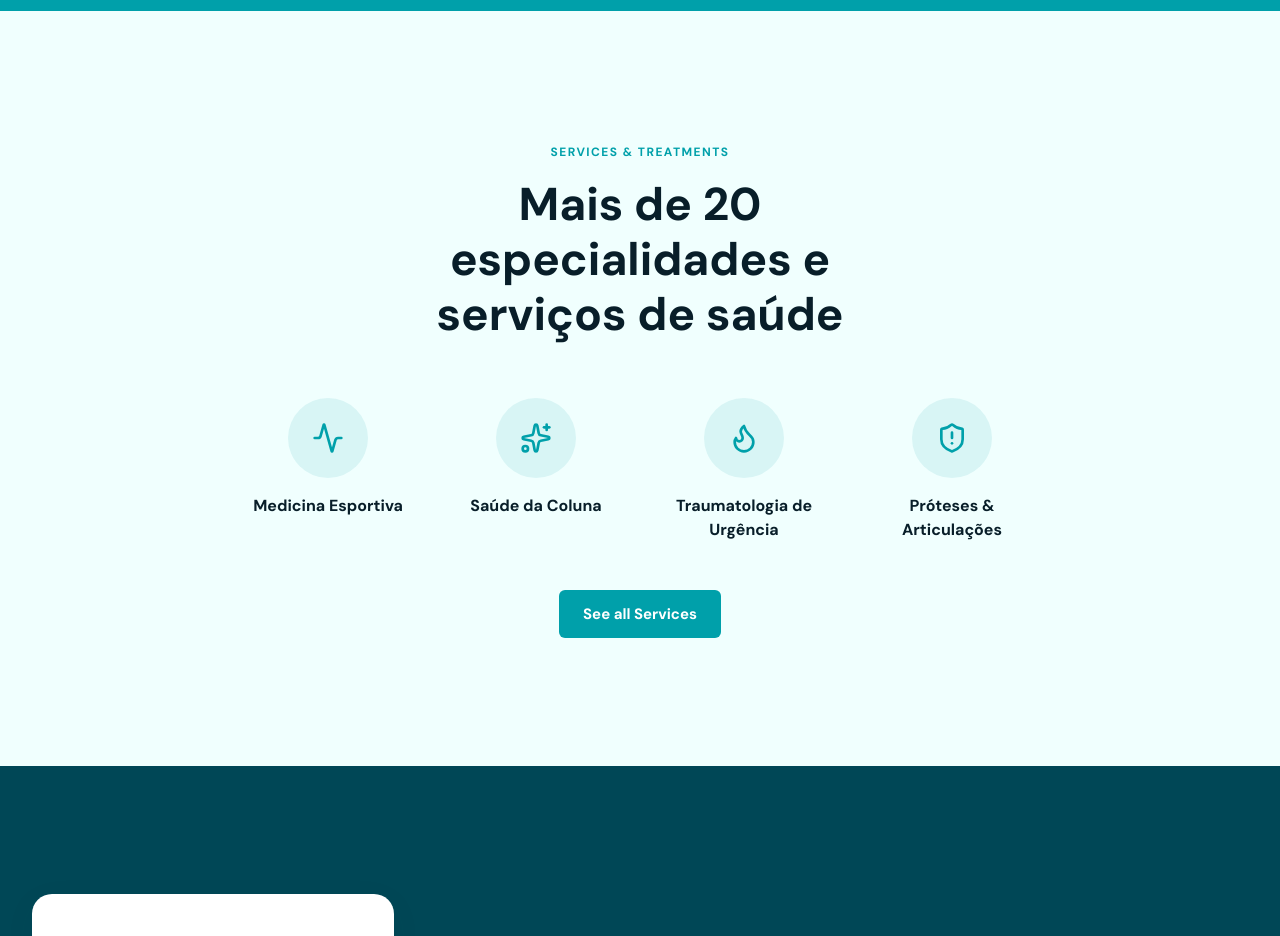
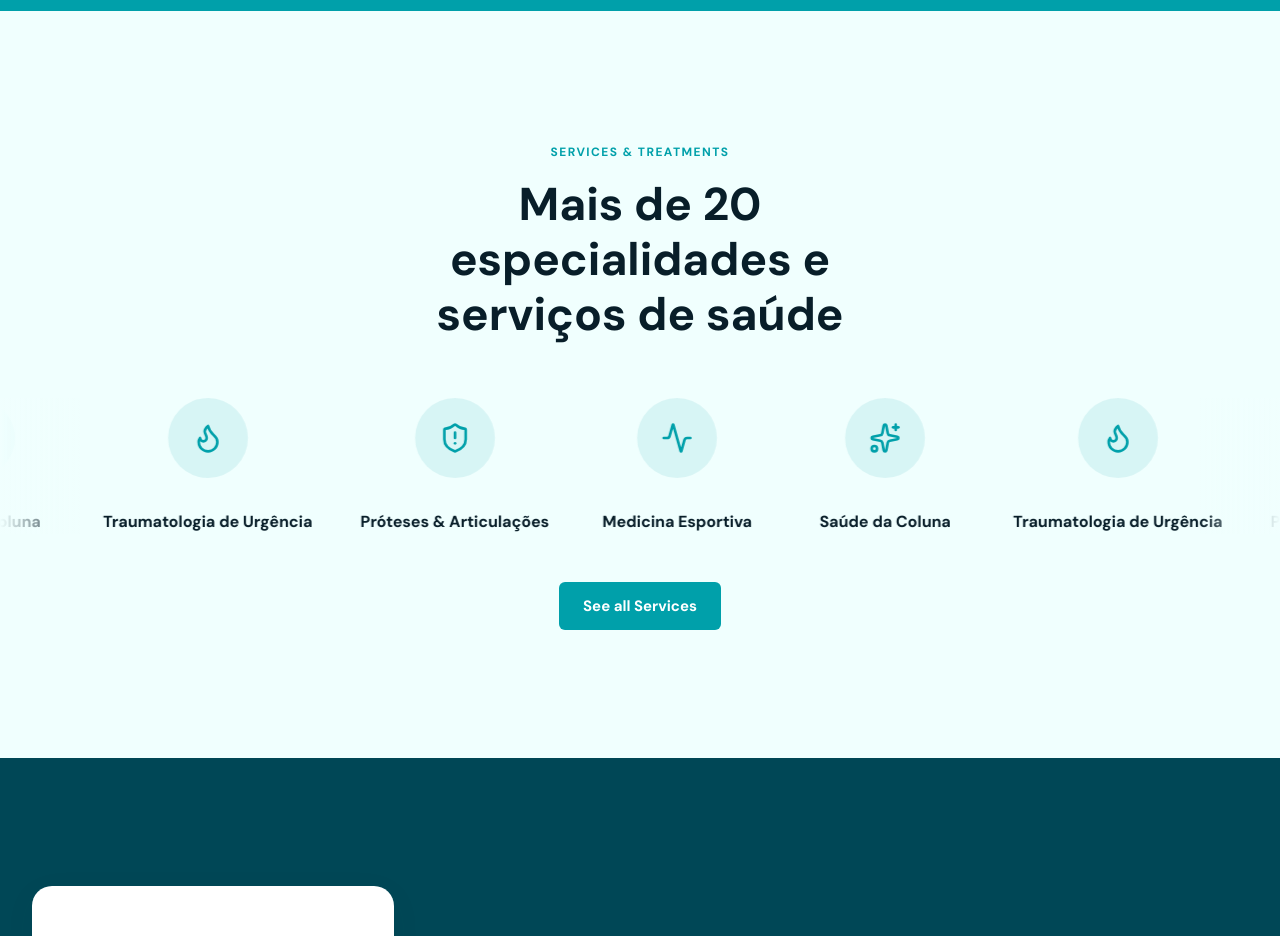
Before and after one commit to marroclife/ortho-recreio, a React (Vite) app: page / in a window 1280 px wide. Shown: the part 1320-2256 px from the top of the page. Built offline with nearby package versions, Linux system fonts and the light colour scheme; a web font is replaced by a local one.

Commit message:
feat: carrossel infinito na secao Services & Treatments
- Substituído grid estático por marquee horizontal continuo
- Icones circulares deslizam da direita para esquerda (CSS animation)
- Pausa no hover, fade gradiente nas bordas
- Build passando

```diff
--- a/src/App.tsx
+++ b/src/App.tsx
@@ -345,10 +345,10 @@ export default function App() {
         </div>
       </section>
 
-      {/* SERVICES GRID SECTION */}
+      {/* SERVICES MARQUEE SECTION */}
       <section id="servicos" className="py-24 lg:py-32 bg-cream">
-        <div className="container-medpro">
-          <div className="text-center max-w-[570px] mx-auto mb-14">
+        <div className="container-medpro mb-14">
+          <div className="text-center max-w-[570px] mx-auto">
             <div className="section-label justify-center mb-4">
               <span>Services & Treatments</span>
             </div>
@@ -356,32 +356,36 @@ export default function App() {
               Mais de 20 especialidades e serviços de saúde
             </h2>
           </div>
+        </div>
 
-          <div className="flex flex-wrap justify-center gap-8 lg:gap-12 mb-12">
-            {SPECIALTIES.map((spec) => (
+        <div className="relative overflow-hidden mb-12 group">
+          <div className="absolute left-0 top-0 bottom-0 w-20 bg-gradient-to-r from-cream to-transparent z-10 pointer-events-none" />
+          <div className="absolute right-0 top-0 bottom-0 w-20 bg-gradient-to-l from-cream to-transparent z-10 pointer-events-none" />
+
+          <div className="marquee-track">
+            <div className="marquee-content">
+              {[...SPECIALTIES, ...SPECIALTIES, ...SPECIALTIES, ...SPECIALTIES].map((spec, idx) => (
                 <button
-                key={spec.id}
+                  key={`a-${spec.id}-${idx}`}
                   onClick={() => triggerBooking(spec.id)}
-                className="group flex flex-col items-center text-center w-[160px]"
+                  className="marquee-item group"
                 >
                   <div className="service-icon-circle group-hover:bg-primary group-hover:text-white transition-all duration-300">
                     {getSpecialtyIcon(spec.iconName, 'w-8 h-8')}
                   </div>
-                <span className="h6 group-hover:text-primary transition-colors">
+                  <span className="h6 group-hover:text-primary transition-colors text-center">
                     {spec.title}
                   </span>
                 </button>
               ))}
             </div>
+          </div>
+        </div>
 
         <div className="text-center">
-            <button
-              onClick={() => triggerBooking()}
-              className="btn-primary"
-            >
+          <button onClick={() => triggerBooking()} className="btn-primary">
             See all Services
           </button>
-          </div>
         </div>
       </section>
 
--- a/src/index.css
+++ b/src/index.css
@@ -422,6 +422,44 @@ body {
   padding-right: 1rem;
 }
 
+/* Marquee / carousel */
+.marquee-track {
+  display: flex;
+  overflow: hidden;
+  width: 100%;
+}
+
+.marquee-content {
+  display: flex;
+  align-items: center;
+  gap: 3rem;
+  animation: marquee 35s linear infinite;
+  will-change: transform;
+}
+
+.marquee-item {
+  display: flex;
+  flex-direction: column;
+  align-items: center;
+  gap: 1rem;
+  min-width: 160px;
+  flex-shrink: 0;
+  cursor: pointer;
+}
+
+@keyframes marquee {
+  0% {
+    transform: translateX(0);
+  }
+  100% {
+    transform: translateX(-50%);
+  }
+}
+
+.marquee-track:hover .marquee-content {
+  animation-play-state: paused;
+}
+
 @media (min-width: 640px) {
   .container-medpro {
     padding-left: 1.5rem;
```
Lines whose indentation alone changed are shown as unchanged.
